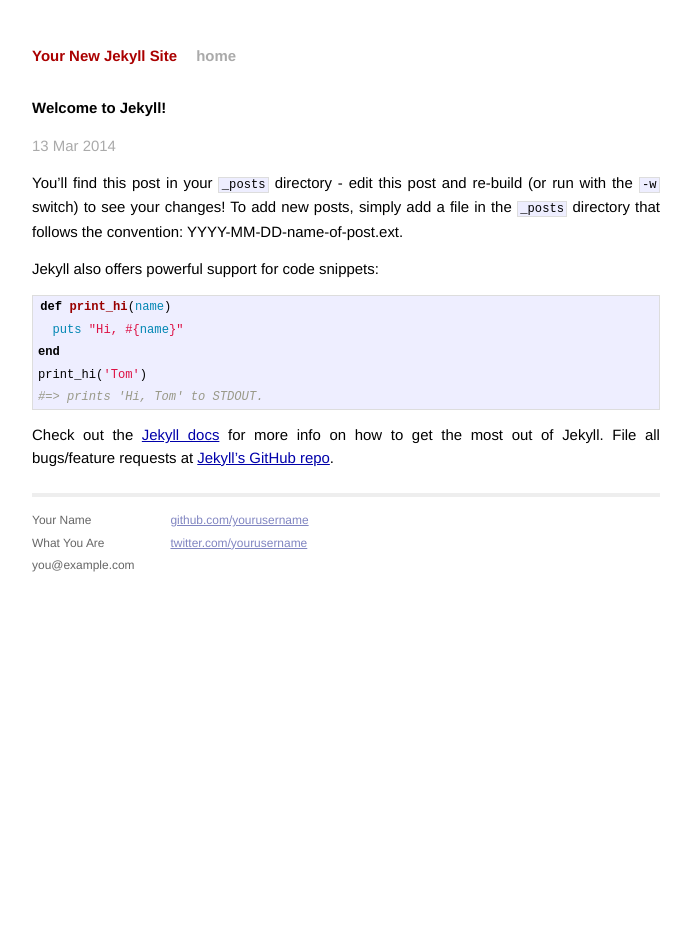
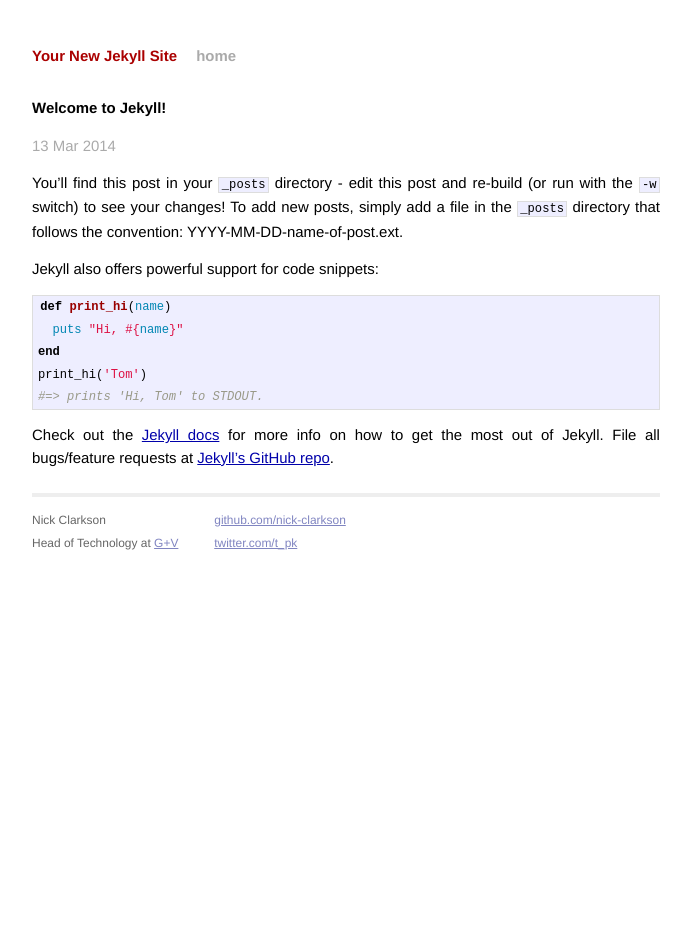
Before and after one commit to nick-clarkson/log, a Jekyll site: the page built from _posts/2014-03-13-welcome-to-jekyll.markdown, in a window 1280 px wide. Shown: the whole page, without its empty margins (294-985 px from the left). Built offline with Jekyll 4.4.1, drawn with Linux system fonts in a browser that asks for light colours; Markdown is read by kramdown in place of the engine named in the settings.

Commit message:
urls updated

```diff
--- a/_config.yml
+++ b/_config.yml
@@ -1,3 +1,4 @@
 name: Your New Jekyll Site
 markdown: redcarpet
 pygments: true
+baseurl: "http://nick-clarkson.github.io/log"
--- a/_layouts/default.html
+++ b/_layouts/default.html
@@ -7,10 +7,10 @@
         <meta name="viewport" content="width=device-width">
 
         <!-- syntax highlighting CSS -->
-        <link rel="stylesheet" href="/css/syntax.css">
+        <link rel="stylesheet" href="{{ site.baseurl }}/css/syntax.css">
 
         <!-- Custom CSS -->
-        <link rel="stylesheet" href="/css/main.css">
+        <link rel="stylesheet" href="{{ site.baseurl }}/css/main.css">
 
     </head>
     <body>
@@ -26,15 +26,14 @@
           <div class="footer">
             <div class="contact">
               <p>
-                Your Name<br />
-                What You Are<br />
-                you@example.com
+                Nick Clarkson<br />
+                Head of Technology at <a href="http://goramandvincent.com">G+V</a>
               </p>
             </div>
             <div class="contact">
               <p>
-                <a href="https://github.com/yourusername">github.com/yourusername</a><br />
-                <a href="https://twitter.com/yourusername">twitter.com/yourusername</a><br />
+                <a href="https://github.com/nick-clarkson">github.com/nick-clarkson</a><br />
+                <a href="https://twitter.com/t_pk">twitter.com/t_pk</a><br />
               </p>
             </div>
           </div>
--- a/index.html
+++ b/index.html
@@ -7,7 +7,7 @@
   <h1>Blog Posts</h1>
   <ul class="posts">
     {% for post in site.posts %}
-      <li><span>{{ post.date | date_to_string }}</span> &raquo; <a href="{{ post.url }}">{{ post.title }}</a></li>
+      <li><span>{{ post.date | date_to_string }}</span> &raquo; <a href="{{ site.baseurl }}{{ post.url }}">{{ post.title }}</a></li>
     {% endfor %}
   </ul>
 </div>
```
Also changed, not shown: 1 other file.
